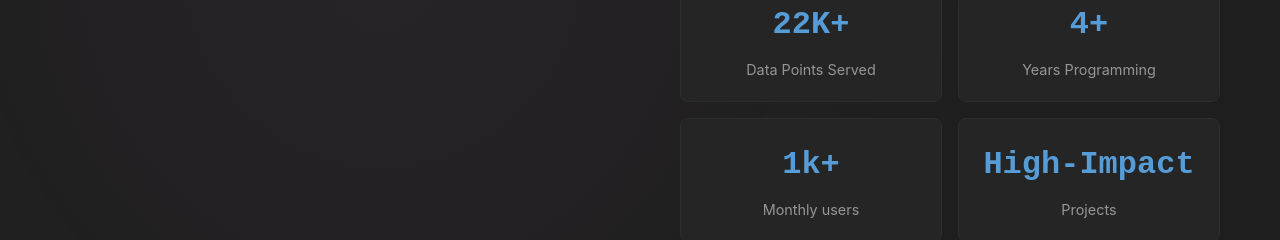
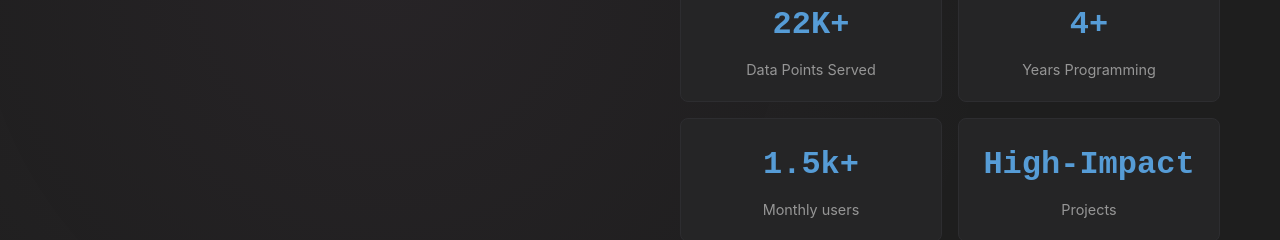
Before and after one commit to counterspecies/Portfolio-Website, a React (Create React App) app: page / in a window 1280 px wide. Shown: the part 1700-1940 px from the top of the page. Built offline with nearby package versions, Linux system fonts and the light colour scheme.

Commit message:
minor changes

```diff
--- a/src/components/About.js
+++ b/src/components/About.js
@@ -89,7 +89,7 @@ const About = () => {
                 <div className="fact-label">Years Programming</div>
               </div>
               <div className="fact-item">
-                <div className="fact-number">1k+</div>
+                <div className="fact-number">1.5k+</div>
                 <div className="fact-label">Monthly users</div>
               </div>
               <div className="fact-item">
```
